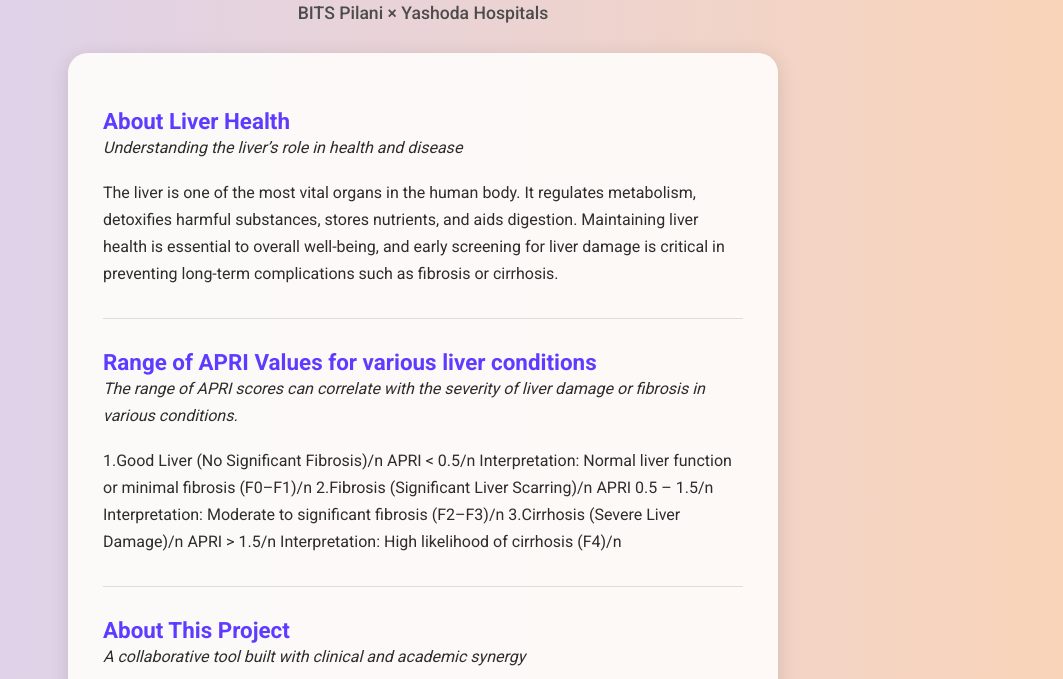
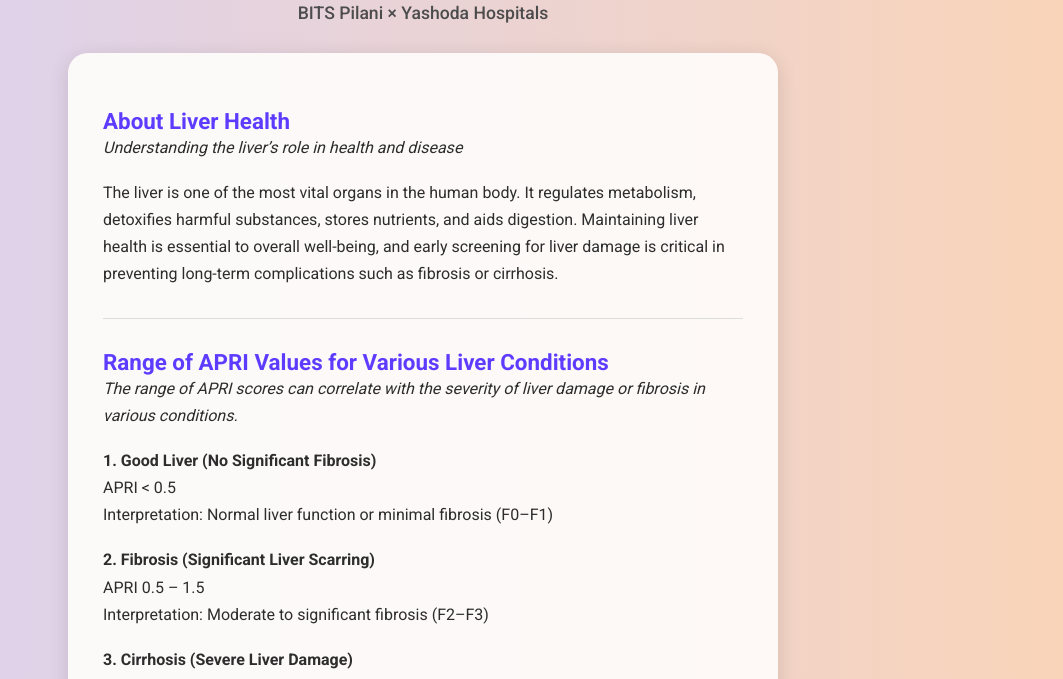
Before and after one commit to ChSaiPranav2904/apri_final, a plain HTML site: page index.html in a window 1280 px wide. Shown: the part 260-939 px from the top of the page, without its empty margins (217-1280 px from the left). Drawn offline with Linux system fonts and the light colour scheme.

Commit message:
Update index.html

```diff
--- a/index.html
+++ b/index.html
@@ -175,25 +175,26 @@
 
   <hr>
 
-  <h3>Range of APRI Values for various liver conditions </h3>
-  <p class="subtext">The range of APRI scores can correlate with the severity of liver damage or fibrosis in various conditions.</p>
-  <p>
-   1.Good Liver (No Significant Fibrosis)/n
-      APRI < 0.5/n
+  <h3>Range of APRI Values for Various Liver Conditions</h3>
+<p class="subtext">The range of APRI scores can correlate with the severity of liver damage or fibrosis in various conditions.</p>
 
-      Interpretation: Normal liver function or minimal fibrosis (F0–F1)/n
+<p>
+  <strong>1. Good Liver (No Significant Fibrosis)</strong><br>
+  APRI &lt; 0.5<br>
+  Interpretation: Normal liver function or minimal fibrosis (F0–F1)
+</p>
 
-   2.Fibrosis (Significant Liver Scarring)/n
-    APRI 0.5 – 1.5/n
+<p>
+  <strong>2. Fibrosis (Significant Liver Scarring)</strong><br>
+  APRI 0.5 – 1.5<br>
+  Interpretation: Moderate to significant fibrosis (F2–F3)
+</p>
 
-    Interpretation: Moderate to significant fibrosis (F2–F3)/n
-
-   3.Cirrhosis (Severe Liver Damage)/n
-    APRI > 1.5/n
-
-    Interpretation: High likelihood of cirrhosis (F4)/n
-  </p>
-
+<p>
+  <strong>3. Cirrhosis (Severe Liver Damage)</strong><br>
+  APRI &gt; 1.5<br>
+  Interpretation: High likelihood of cirrhosis (F4)
+</p>
   <hr>
 
   <h3>About This Project</h3>
```
